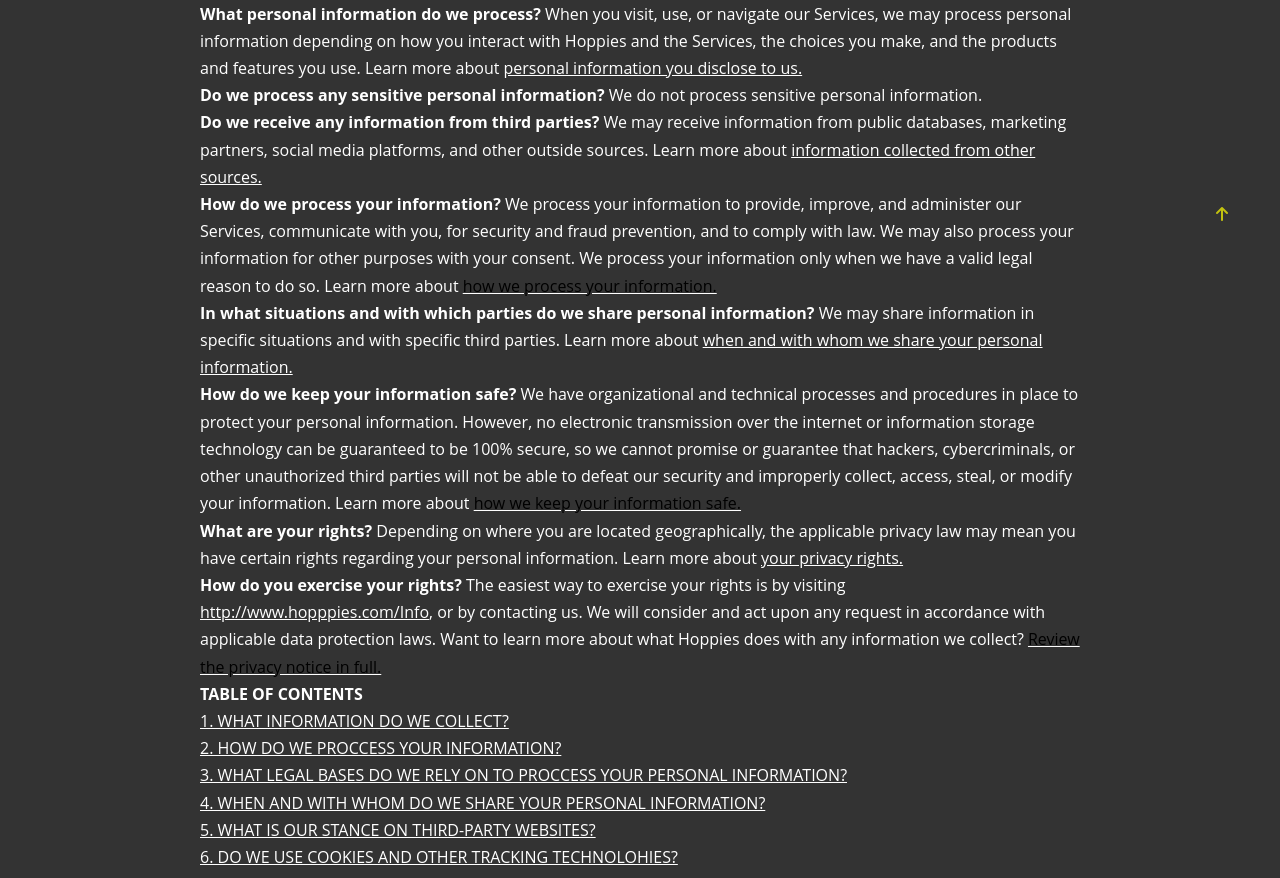
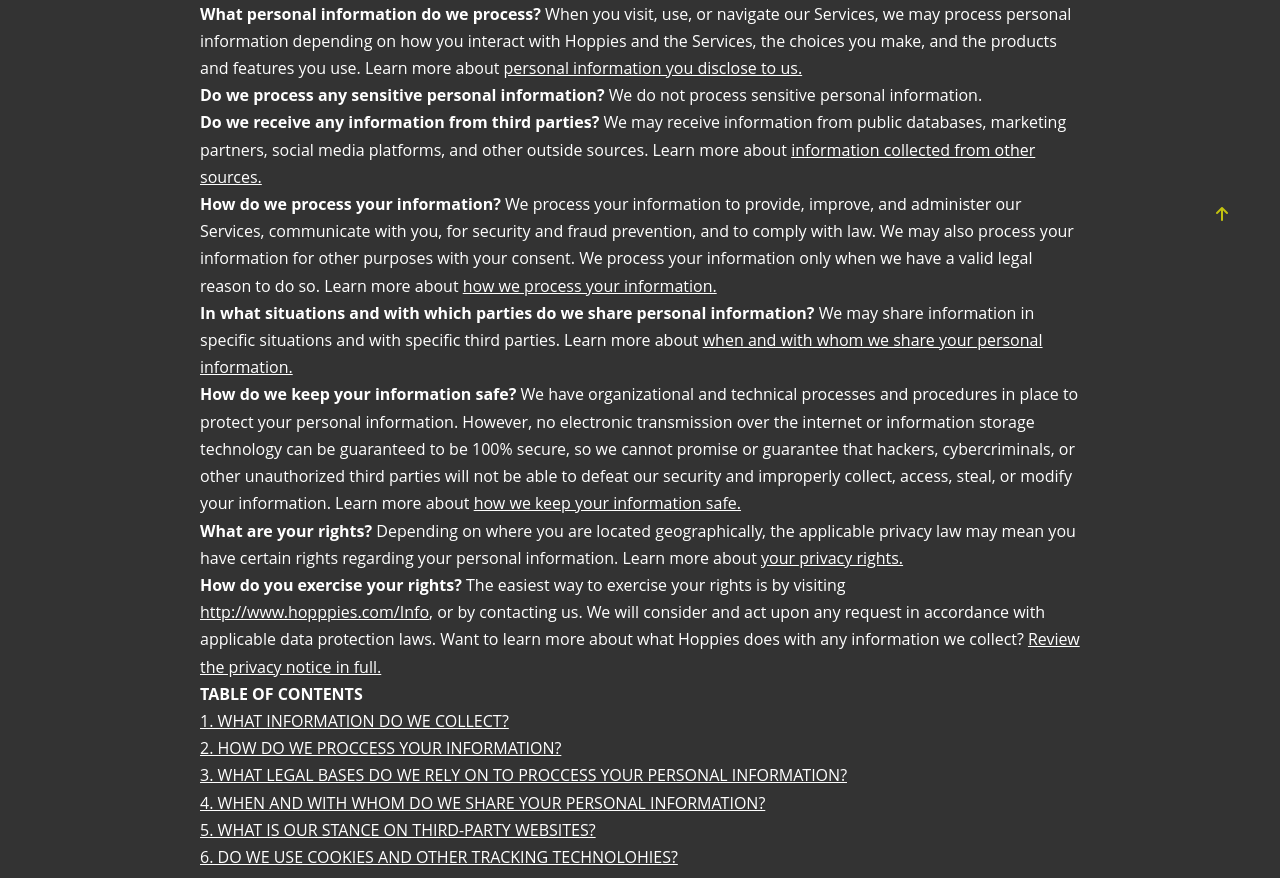
Before and after one commit to notomarmustafa/Enduryx.com, a plain HTML site: page PrivacyPolicy.html in a window 1280 px wide. Shown: the part 533-1411 px from the top of the page. Drawn offline with nearby package versions, Linux system fonts and the light colour scheme.

Commit message:
Update PrivacyPolicy.html

```diff
--- a/PrivacyPolicy.html
+++ b/PrivacyPolicy.html
@@ -115,7 +115,7 @@
                       </div>
                        <div>
                         <span>
-                          <b>How do we process your information?</b> We process your information to provide, improve, and administer our Services, communicate with you, for security and fraud prevention, and to comply with law. We may also process your information for other purposes with your consent. We process your information only when we have a valid legal reason to do so. Learn more about <u><a href="#infouse" style="color: black;">how we process your information.</a></u>
+                          <b>How do we process your information?</b> We process your information to provide, improve, and administer our Services, communicate with you, for security and fraud prevention, and to comply with law. We may also process your information for other purposes with your consent. We process your information only when we have a valid legal reason to do so. Learn more about <u><a href="#infouse" style="color: white;">how we process your information.</a></u>
                         </span>
                        </div>
                         <div>
@@ -125,7 +125,7 @@
                         </div>
                          <div>
                           <span>
-                            <b>How do we keep your information safe?</b> We have organizational and technical processes and procedures in place to protect your personal information. However, no electronic transmission over the internet or information storage technology can be guaranteed to be 100% secure, so we cannot promise or guarantee that hackers, cybercriminals, or other unauthorized third parties will not be able to defeat our security and improperly collect, access, steal, or modify your information. Learn more about <u><a href="#infosafe" style="color: black;">how we keep your information safe.</a></u>
+                            <b>How do we keep your information safe?</b> We have organizational and technical processes and procedures in place to protect your personal information. However, no electronic transmission over the internet or information storage technology can be guaranteed to be 100% secure, so we cannot promise or guarantee that hackers, cybercriminals, or other unauthorized third parties will not be able to defeat our security and improperly collect, access, steal, or modify your information. Learn more about <u><a href="#infosafe" style="color: white;">how we keep your information safe.</a></u>
                           </span>
                          </div>
                           <div>
@@ -136,7 +136,7 @@
                            <div>
                             <span>
                               <b>How do you exercise your rights?</b> The easiest way to exercise your rights is by visiting <u><a href="https://hopppies.com/info" style="color: white;">http://www.hopppies.com/Info</a></u>, or by contacting us. We will consider and act upon any request in accordance with applicable data protection laws.
-                              Want to learn more about what Hoppies does with any information we collect? <u><a href="#toc" style="color: black;">Review the privacy notice in full.</a></u>
+                              Want to learn more about what Hoppies does with any information we collect? <u><a href="#toc" style="color: white;">Review the privacy notice in full.</a></u>
                             </span>
                            </div>
                             <div id="toc">
```
